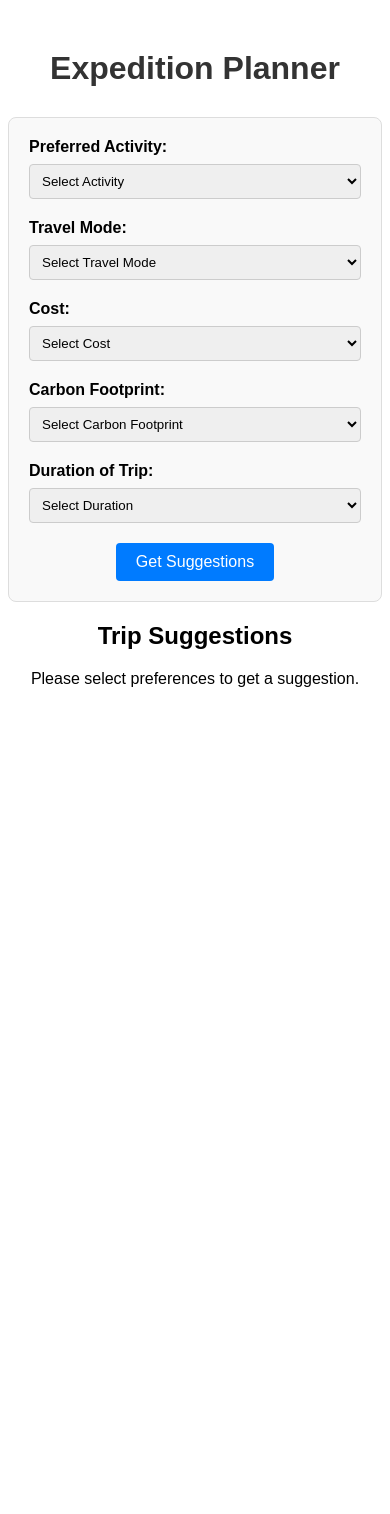
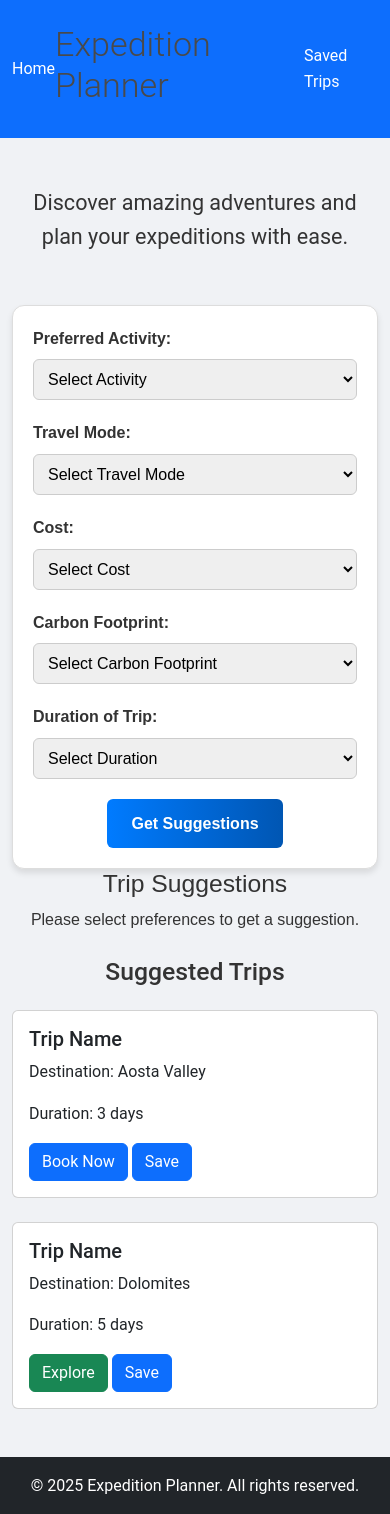
Before and after one commit to hugh-dickens/travel-webapp, a React (Create React App) app in the folder frontend/: page / in a window 390 px wide. Before the commit the page ends 844 px from the top, so only its background shows below. Built offline with nearby package versions, Linux system fonts and the light colour scheme; the HTML template or start-up script is replaced by a standard one.

Commit message:
Add some styling to the frontend

```diff
--- a/frontend/public/index.html
+++ b/frontend/public/index.html
@@ -4,9 +4,64 @@
   <meta charset="UTF-8">
   <meta name="viewport" content="width=device-width, initial-scale=1.0">
   <title>Expedition Planner</title>
+  <link href="https://cdnjs.cloudflare.com/ajax/libs/font-awesome/6.0.0-beta3/css/all.min.css" rel="stylesheet">
+  <link href="https://cdn.jsdelivr.net/npm/bootstrap@5.3.0-alpha3/dist/css/bootstrap.min.css" rel="stylesheet">
+  <script src="https://cdn.jsdelivr.net/npm/bootstrap@5.3.0-alpha3/dist/js/bootstrap.bundle.min.js"></script>
 </head>
+
 <body>
-  <div id="root"></div>
-  <!-- The bundled scripts will be injected by the build tools -->
+  <!-- Header -->
+  <header class="bg-primary text-white py-4">
+    <div class="container d-flex justify-content-between align-items-center">
+      <a href="/" class="text-white text-decoration-none">Home</a>
+      <h1 class="display-4 mx-auto">Expedition Planner</h1>
+      <a href="/trips" class="text-white text-decoration-none">Saved Trips</a>
+    </div>
+  </header>
+
+  <div class="container text-center my-5">
+    <p class="fs-4">Discover amazing adventures and plan your expeditions with ease.</p>
+  </div>
+
+  <!-- Main Content -->
+  <div id="root" class="container my-4">
+  </div>
+
+  <!-- Trip Suggestions -->
+  <div class="container">
+    <h2 class="text-center mb-4">Suggested Trips</h2>
+    <div class="row justify-content-center g-4">
+      <!-- Trip 1 -->
+      <div class="col-md-4">
+        <div class="card h-100">
+          <div class="card-body">
+            <h5 class="card-title">Trip Name</h5>
+            <p class="card-text">Destination: Aosta Valley</p>
+            <p class="card-text">Duration: 3 days</p>
+            <a href="#" class="btn btn-primary">Book Now</a>
+            <b href="#" class="btn btn-primary">Save</b>
+          </div>
+        </div>
+      </div>
+      <!-- Trip 2 -->
+      <div class="col-md-4">
+        <div class="card h-100">
+          <div class="card-body">
+            <h5 class="card-title">Trip Name</h5>
+            <p class="card-text">Destination: Dolomites</p>
+            <p class="card-text">Duration: 5 days</p>
+            <a href="#" class="btn btn-success">Explore</a>
+            <b href="#" class="btn btn-primary">Save</b>
+          </div>
+        </div>
+      </div>
+      <!-- Add more trips here as needed -->
+    </div>
+  </div>
+
+  <!-- Footer -->
+  <footer class="bg-dark text-white text-center py-3 mt-5">
+    <p>© 2025 Expedition Planner. All rights reserved.</p>
+  </footer>
 </body>
 </html>
--- a/frontend/src/App.js
+++ b/frontend/src/App.js
@@ -7,7 +7,6 @@ import './styles.css';
 const App = () => (
   <PreferencesProvider>
     <div className="styles">
-      <h1>Expedition Planner</h1>
       <PreferencesForm />
       <TripSuggestions />
     </div>
--- a/frontend/src/styles.css
+++ b/frontend/src/styles.css
@@ -4,22 +4,35 @@
   margin-top: 50px;
 }
 
+body {
+  font-family: 'Roboto', Arial, sans-serif;
+  line-height: 1.6;
+  background-color: #f0f2f5; /* Subtle background color */
+  color: #333; /* Consistent text color */
+}
+
 h1 {
-  color: #333;
-  margin-bottom: 30px; /* Add space below the heading */
+  font-size: 2.5rem;
+  color: #4a4a4a;
 }
 
 form {
   display: flex;
   flex-direction: column;
   align-items: center;
-  gap: 20px; /* Add space between form fields */
+  gap: 20px;
   padding: 20px;
   border: 1px solid #ddd;
-  border-radius: 8px;
-  background-color: #f9f9f9;
+  border-radius: 12px; /* Slightly larger corners */
+  background-color: #ffffff; /* Bright background for a clean look */
+  box-shadow: 0 4px 6px rgba(0, 0, 0, 0.1); /* Add subtle shadow */
   max-width: 400px;
-  margin: 0 auto; /* Center the form on the page */
+  margin: 0 auto;
+  transition: transform 0.3s, box-shadow 0.3s; /* Hover animation */
+}
+
+form:hover {
+  box-shadow: 0 8px 12px rgba(0, 0, 0, 0.15);
 }
 
 form div {
@@ -34,23 +47,41 @@ label {
   font-weight: bold;
 }
 
-select {
+select, input {
   width: 100%;
-  padding: 8px;
+  padding: 10px;
   border: 1px solid #ccc;
-  border-radius: 4px;
+  border-radius: 6px;
+  font-size: 16px;
+  transition: border-color 0.3s ease;
+}
+
+select:focus, input:focus {
+  border-color: #007bff;
+  box-shadow: 0 0 4px rgba(0, 123, 255, 0.5);
 }
 
 button {
-  padding: 10px 20px;
+  padding: 12px 24px;
   font-size: 16px;
+  font-weight: bold;
   color: white;
-  background-color: #007bff;
+  background: linear-gradient(90deg, #007bff, #0056b3);
   border: none;
-  border-radius: 4px;
+  border-radius: 6px;
   cursor: pointer;
+  transition: all 0.3s ease;
 }
 
 button:hover {
-  background-color: #0056b3;
+  background: linear-gradient(90deg, #0056b3, #003580);
+  transform: translateY(-2px);
+  box-shadow: 0 4px 8px rgba(0, 0, 0, 0.2);
 }
+
+header, footer {
+  font-size: 16px;
+}
+footer p {
+  margin: 0;
+}
```
